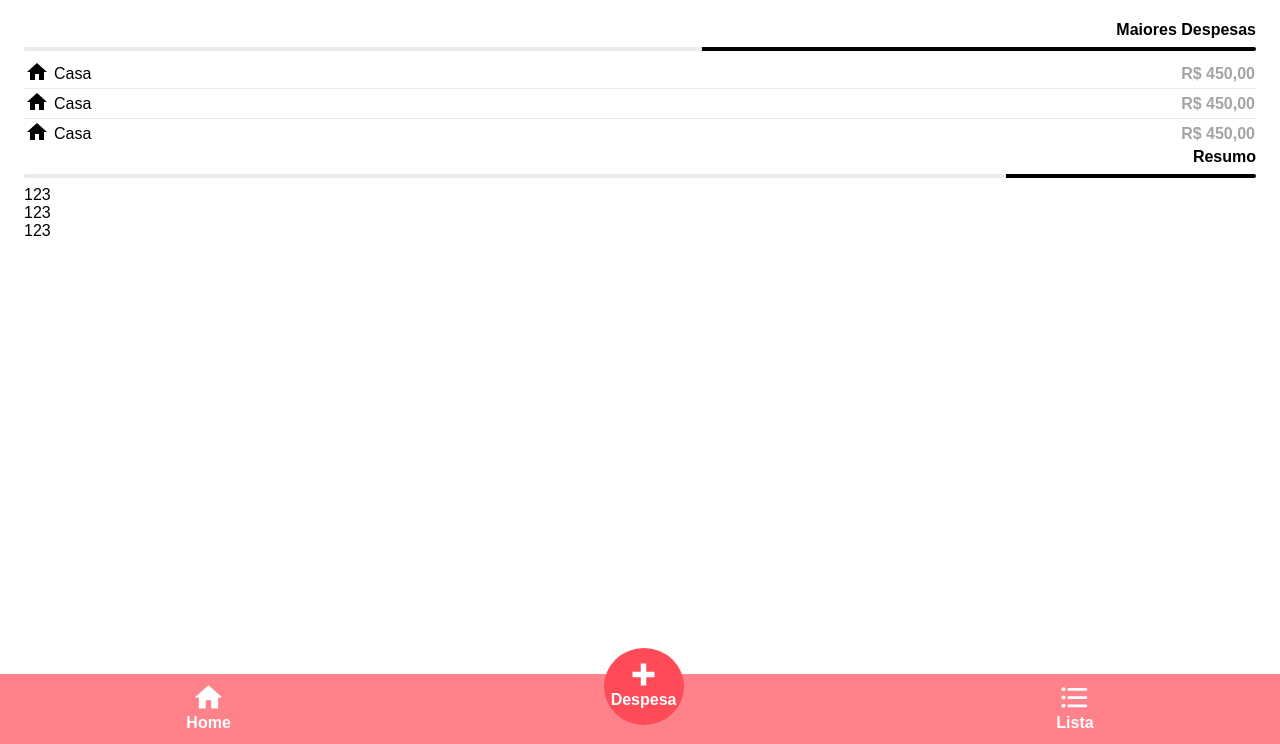
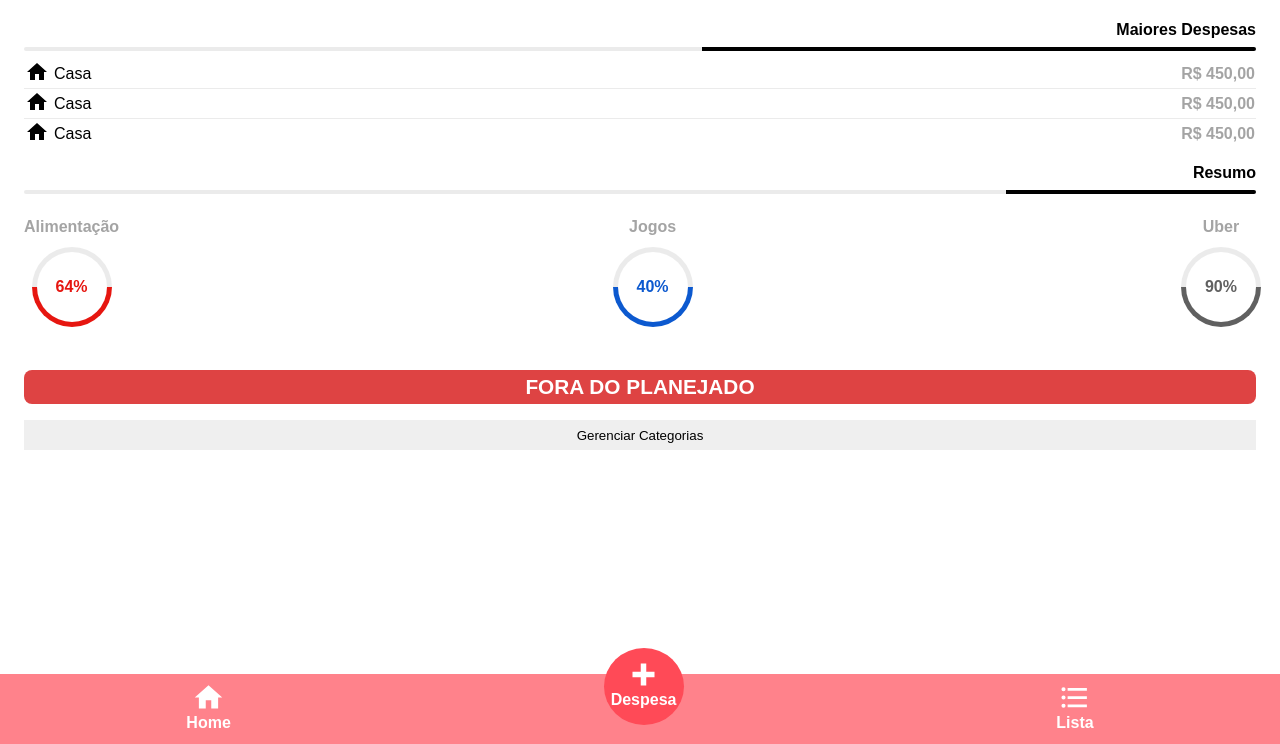
Before and after one commit to Firepeix/despejah, a website: page index.html in a window 1280 px wide. Shown: the part 56-800 px from the top of the page. Drawn offline with Linux system fonts and the light colour scheme.

Commit message:
Telas feitas

```diff
--- a/index.html
+++ b/index.html
@@ -23,7 +23,7 @@
           <div>Maiores Despesas</div>
           <hr>
         </div>
-        <div>
+        <div class="section">
           <table>
            <tbody>
            <tr>
@@ -56,13 +56,37 @@
            </tbody>
           </table>
         </div>
-        <div class="title">
+        <div class="title section">
           <div>Resumo</div>
           <hr style="background: linear-gradient(to left,  black 20.3%,#ebebeb 20.3%);">
         </div>
-        <div>123</div>
-        <div>123</div>
-        <div>123</div>
+        <div class="section">
+          <div class="charts">
+            <div class="flex column items-center">
+              <div class="type">Alimentação</div>
+              <div class="chart">64%</div>
+            </div>
+            <div class="flex column items-center">
+              <div class="type">Jogos</div>
+              <div class="chart">40%</div>
+            </div>
+            <div class="flex column items-center">
+              <div class="type">Uber</div>
+              <div class="chart">90%</div>
+            </div>
+          </div>
+        </div>
+        <div class="section">
+          <div class="badge success status">
+            Dentro do Planejado
+          </div>
+          <div class="badge negative status" style="display: flex">
+            Fora do Planejado
+          </div>
+        </div>
+        <div class="section">
+          <div><button class="btn secondary">Gerenciar Categorias</button></div>
+        </div>
       </div>
     </div>
     <div class="page" id="none-home-page">
--- a/src/css/main.css
+++ b/src/css/main.css
@@ -19,6 +19,18 @@ html, body {
 
 .subtitle-color {
     color: #a4a4a4;
+}
+
+.offset-color {
+    color: #ebebeb;
+}
+
+.success-color {
+    color: #7fe1ad;
+}
+
+.negative-color {
+    color: #de4343;
 }
 
 .offset-color {
@@ -60,6 +72,26 @@ html, body {
 
 .sad-face {
     width: 50%;
+}
+
+.badge {
+    text-transform: uppercase;
+    color: white;
+    border-radius: 8px;
+    min-height: 34px;
+    display: flex;
+    align-items: center;
+    justify-content: center;
+    font-weight: 600;
+    font-size: 1.3rem;
+}
+
+.badge.success {
+    background: #7fe1ad;
+}
+
+.badge.negative {
+    background: #de4343;
 }
 
 /* NAV BAR */
@@ -178,6 +210,7 @@ form input, form select {
 .btn {
     width: 100%;
     min-height: 30px;
+    border: none;
 }
 
 .home {
@@ -188,6 +221,71 @@ form input, form select {
 .home .title {
     text-align: right;
     font-weight: 600;
+}
+
+.home .charts {
+    display: flex;
+    justify-content: space-between;
+    padding-bottom: 2rem;
+}
+
+.home .charts .type {
+    color: #a4a4a4;
+    text-align: center;
+    font-weight: 600;
+    padding-bottom: 6px;
+}
+
+.home .charts .chart {
+    border-radius: 100px;
+    display: flex;
+    text-align: center;
+    justify-content: center;
+    align-items: center;
+    width: 70px;
+    height: 70px;
+    box-sizing: border-box;
+    background: white;
+    position: relative;
+    margin-top: 10px;
+    font-weight: 600;
+    color: #0c59cf;
+}
+
+.charts > div:first-child .chart {
+    color: #e61610 !important;
+}
+
+.charts > div:last-child .chart {
+    color: #606060 !important;
+}
+
+.chart::before {
+    border-radius: 100%;
+    content: '';
+    top: -5px;
+    left: -5px;
+    bottom: -5px;
+    right: -5px;
+    position: absolute;
+    z-index:-1;
+    background-image: linear-gradient(to bottom, #ebebeb 50%, #0c59cf 50%);
+}
+
+.charts > div:first-child .chart::before {
+    background-image: linear-gradient(to bottom, #ebebeb 50%, #e61610 50%);
+}
+
+.charts > div:last-child .chart::before {
+    background-image: linear-gradient(to bottom, #ebebeb 50%, #606060 50%);
+}
+
+.home .status {
+    display: none;
+}
+
+.home .section {
+    padding-bottom: 1rem;
 }
 
 .home hr {
```
